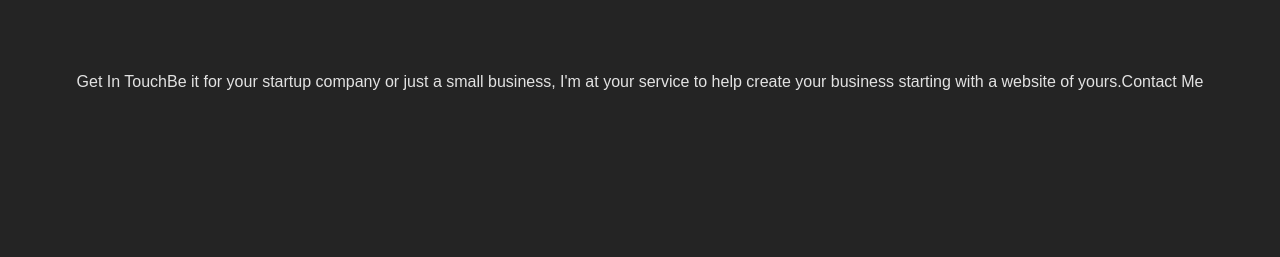
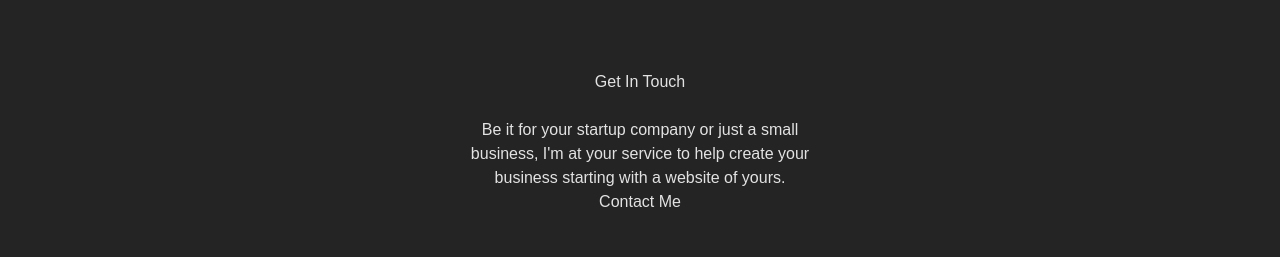
Before and after one commit to J0hnux/react-portfolio, a React (Vite) app: page / in a window 1280 px wide. Shown: the part 1980-2237 px from the top of the page. Built offline with nearby package versions, Linux system fonts and the light colour scheme.

Commit message:
fixed the deafult style that applies to all screen widths

```diff
--- a/src/components/Contact.scss
+++ b/src/components/Contact.scss
@@ -3,6 +3,18 @@
 .contact {
     display: flex;
     justify-content: center;
+    align-items: center;
+    flex-direction: column;
+
+    h1 {
+        margin-bottom: 1.5rem;
+    }
+
+    p {
+        margin-top: 0;
+        max-width: 22rem;
+        text-align: center;
+    }
 }
 
 @media (min-width: 320px) {
```
